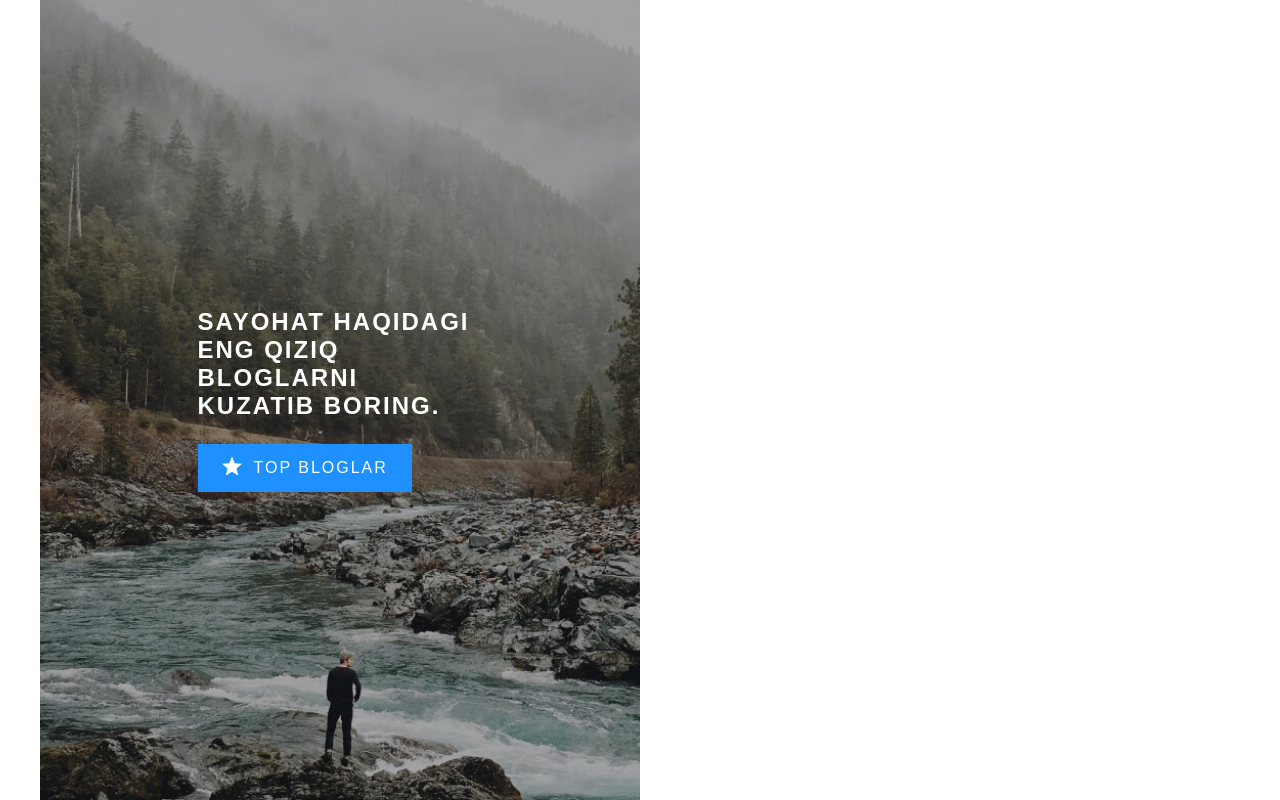
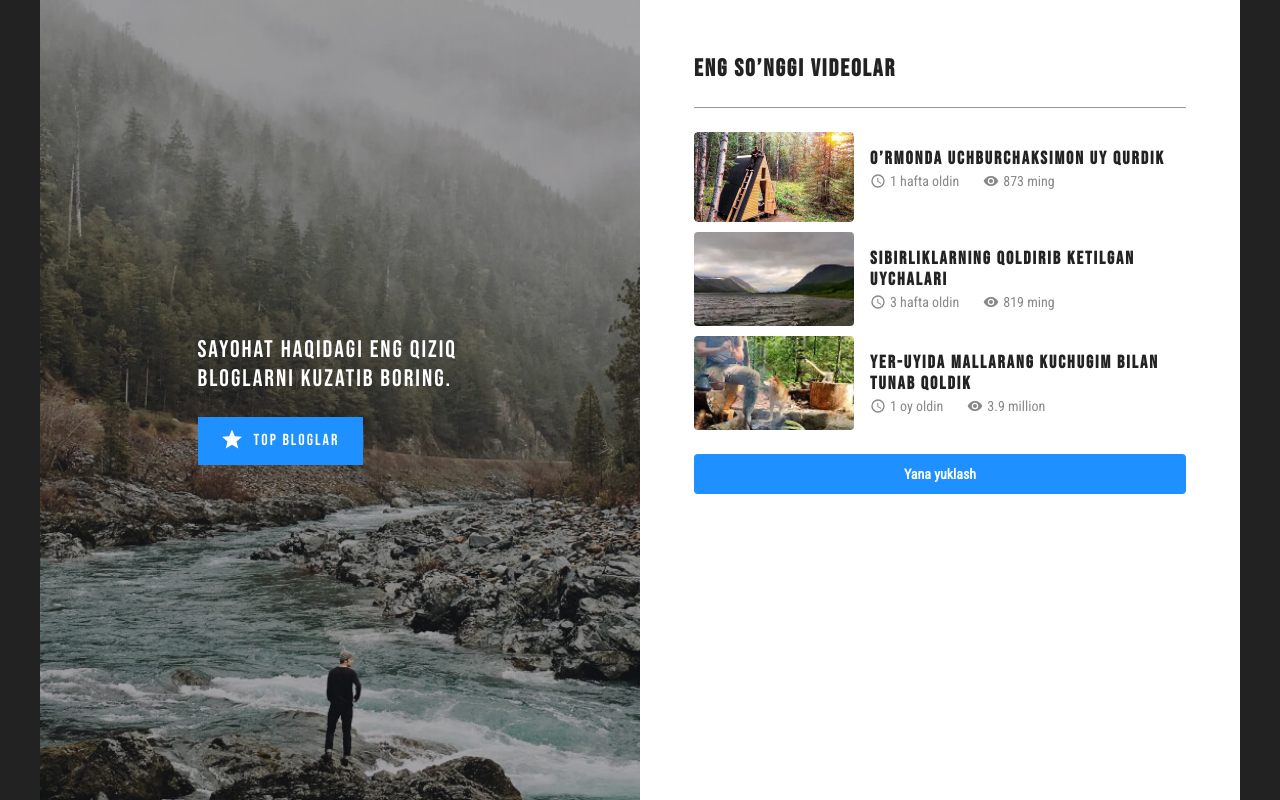
Before and after one commit to MuhammadabdullohOmadullo/exercise-articles-MAO, a plain HTML site: page index.html in a window 1280 px wide. Drawn offline with Linux system fonts and the light colour scheme.

Commit message:
the projecrt has been completed

```diff
--- a/css/styles.css
+++ b/css/styles.css
@@ -17,10 +17,11 @@ body {
   height: 100%;
   padding: 0;
   margin: 0;
-  font-family: Arial, sans-serif;
+  font-family: "Roboto Condensed", "Arial", sans-serif;
+  font-weight: 400;
   font-size: 16px;
   line-height: 1.5;
-  background: #fff;
+  background-color: #222;
   color: #222;
 }
 
@@ -28,7 +29,10 @@ img {
   max-width: 100%;
   height: auto;
 }
-
+*:focus {
+  outline: 2px dashed #1e90ff;
+outline-offset: 2px;
+}
 
 /* CONTAINER  */
 .container {
@@ -63,6 +67,7 @@ flex-direction: column;
   align-items: center;
 width: 100%;
 max-width: 600px;
+padding: 24px;
 background-image: url(../img/left-bg.jpg);
 background-repeat: no-repeat;
 background-size: cover;
@@ -74,7 +79,9 @@ background-position: center bottom;
 .hero-heading {
   margin-top: 0;
   margin-bottom: 24px;
+  font-family: "Bebas Neue", "Roboto Condensed", "Arial", sans-serif;
   font-size: 24px;
+  font-weight: 400;
   line-height: normal;
   letter-spacing: 2px;
   color: #fff;
@@ -82,12 +89,20 @@ background-position: center bottom;
 }
 .hero-link {
   display: inline-block;
+  font-family: "Bebas Neue", "Roboto Condensed", "Arial", sans-serif;
   background-color: #1e90ff;
   color: #fff;
   text-decoration: none;
   text-transform: uppercase;
   letter-spacing: 2px;
 }
+.hero-link:hover {
+background-color: rgba(30, 144, 255, 0.8);
+}
+.hero-link:active {
+background-color: rgba(30, 144, 255, 0.6);
+}
+
 .hero-link-inner {
   display: flex;
   padding: 12px 24px;
@@ -103,9 +118,131 @@ background-position: center bottom;
 background-position: center center;
   content:"";
 }
+/* LATEST-VIDEOS */
+.latest-videos {
+  width: 100%;
+  max-width: 600px;
+  padding: 54px;
+  background-color: #fff;
+}
+.latest-videos-heading {
+  margin-top: 0;
+  margin-bottom: 24px;
+  font-family: "Bebas Neue", "Open Sans Condensed", "Arial", sans-serif;
+  font-size: 24px;
+  line-height: normal;
+  font-weight: 700;
+  letter-spacing: 2px;
+  text-transform: uppercase;
+}
+.latest-videos-divider {
+  border: 0;
+  height: 1px;
+  margin-top: 24px;
+  margin-bottom: 24px;
+  background-color: #999;
+}
+.latest-videos-list {
+  padding: 0;
+  margin: 0;
+  margin-bottom: 24px;
+  list-style: none;
+}
+.latest-videos-item:not(:last-child) {
+  margin-bottom: 10px;
+}
+/* ITEM-LATEST-VIDEOS  */
+.item-latest-videos {
+  display: flex;
+}
+.item-laatest-videos-img {
+  width: 160px;
+  height: auto;
+  object-fit: cover;
+  border-radius: 4px;
+}
+.item-latest-videos-info {
+  padding: 16px;
+}
+.item-laatest-videos-heading {
+  margin-top: 0;
+  margin-bottom: 4px;
+  font-family: "Bebas Neue", "Open Sans Condensed", "Arial", sans-serif;
+  font-size: 18px;
+  font-weight: 750;
+  line-height: normal;
+  letter-spacing: 2px;
+}
+.item-latest-videos-link {
+  display: inline-block;
+  text-decoration: none;
+  color: #222;
+}
+.item-latest-videos-link:hover {
+  color: #1e90ff;
+}
+.item-latest-videos-link:active {
+  opacity: 0.6;
+}
 
-.hero-link-text {
+.item-latest-videos-meta {
+  display: flex;
+  align-items: center;
+  color: #888;
+  font-size: 14px;
+  line-height: normal;
 }
+.item-latest-videos-published-at {
+  display: flex;
+  align-items: center;
+  margin-right: 24px;
+}
+.item-latest-videos-published-at::before {
+  width: 16px;
+  height: 16px;
+  margin-right:4px;
+  background-image: url(../img/icon-clock\ 1.svg);
+  background-repeat: no-repeat;
+  background-position: center center;
+  background-size: contain;
+  content: "";
+}
+
+.item-latest-videos-views {
+  display: flex;
+  align-items: center;
+}
+.item-latest-videos-views::before {
+width: 16px;
+height: 16px;
+margin-right: 4px;
+background-image: url(../img/Vectorr.svg);
+background-repeat: no-repeat;
+background-position: center center;
+background-size: contain;
+content:"";
+}
+/* LOUD-MORE-BUTTON  */
+.loud-more-button {
+display: block;
+width: 100%;
+padding: 12px;
+font-size: 14px;
+font-weight: 700;
+line-height: normal;
+border-radius: 4px;
+border: 0;
+background-color:  #1e90ff;
+color: #fff;
+cursor: pointer;
+}
+
+.loud-more-button:hover {
+  background-color: rgba(30, 144, 255, 0.8);
+  }
+  .loud-more-button:active {
+  background-color: rgba(30, 144, 255, 0.6);
+  }
 
 /* RETINA BG */
 @media
--- a/index.html
+++ b/index.html
@@ -4,6 +4,11 @@
   <meta charset="UTF-8">
   <meta name="viewport" content="width=device-width, initial-scale=1.0">
   <title>Ssayohat hakida sayt</title>
+<!-- Google-fonts  -->
+<link rel="preconnect" href="https://fonts.googleapis.com">
+<link rel="preconnect" href="https://fonts.gstatic.com" crossorigin>
+<link href="https://fonts.googleapis.com/css2?family=Bebas+Neue&family=Roboto+Condensed:wghtQ400;
+700&display=swap" rel="stylesheet">
 
   <!-- Styles  -->
 <link rel="stylesheet" href="css/normalize.css">
@@ -28,6 +33,61 @@
         </div>
       </div>
 
+
+<!-- LATEST-VIDEOS  -->
+<section class="latest-videos">
+  <h2 class="latest-videos-heading">Eng so’nggi videolar</h2>
+  <hr class="latest-videos-divider">
+  <ul class="latest-videos-list">
+    <!-- ITEM -->
+    <li class="latest-videos-item">
+      <div class="item-latest-videos">
+        <img class="item-laatest-videos-img" src="img/article-poster-house.jpg" alt="O’rmonda uchburchaksimon uy qurdik" width="160" height="90" srcset="img/article-poster-house.jpg 1x, img/article-poster-house@2x.jpg 2x">
+<div class="item-latest-videos-info">
+  <h3 class="item-laatest-videos-heading">
+    <a class="item-latest-videos-link" href="">O’rmonda uchburchaksimon uy qurdik</a>
+  </h3>
+<div class="item-latest-videos-meta">
+<time class="item-latest-videos-published-at" datetime="2021-09-23">1 hafta oldin</time>
+<div class="item-latest-videos-views">873 ming</div>
+</div>
+</div>
+      </div>
+    </li>
+     <!-- ITEM -->
+     <li class="latest-videos-item">
+      <div class="item-latest-videos">
+        <img class="item-laatest-videos-img" src="img/article-poster-sebiriya.jpg" alt="Sibirliklarning qoldirib ketilgan uychalari" width="160" height="90" srcset="img/article-poster-sebiriya.jpg 1x, img/article-poster-sebiriya@2x.jpg 2x">
+<div class="item-latest-videos-info">
+  <h3 class="item-laatest-videos-heading">
+    <a class="item-latest-videos-link" href="">Sibirliklarning qoldirib ketilgan uychalari</a>
+  </h3>
+<div class="item-latest-videos-meta">
+<time class="item-latest-videos-published-at" datetime="2021-09-9">3 hafta oldin</time>
+<div class="item-latest-videos-views">819 ming</div>
+</div>
+</div>
+      </div>
+    </li>
+     <!-- ITEM -->
+     <li class="latest-videos-item">
+      <div class="item-latest-videos">
+        <img class="item-laatest-videos-img" src="img/article-poster-alone.jpg" alt="Yer-uyida mallarang kuchugim bilan tunab qoldik" width="160" height="90" srcset="img/article-poster-alone.jpg 1x, img/article-poster-alone@2x.jpg.jpg 2x">
+<div class="item-latest-videos-info">
+  <h3 class="item-laatest-videos-heading">
+    <a class="item-latest-videos-link" href="">Yer-uyida mallarang kuchugim bilan tunab qoldik</a>
+  </h3>
+<div class="item-latest-videos-meta">
+<time class="item-latest-videos-published-at" datetime="2021-0-26"8>1 oy oldin</time>
+<div class="item-latest-videos-views">3.9 million</div>
+</div>
+</div>
+      </div>
+    </li>
+  </ul>
+  <button class="loud-more-button" type="button">Yana yuklash</button>
+</section>
+
     </div>
   </main>
 
```
Also changed, not shown: img/Vectorr.svg (added), img/article-poster-alone.jpg (added), img/article-poster-alone@2x.jpg (added), img/article-poster-house.jpg (added), img/article-poster-house@2x.jpg (added), img/article-poster-sebiriya.jpg (added), img/article-poster-sebiriya@2x.jpg (added), img/icon-clock 1.svg (added).
